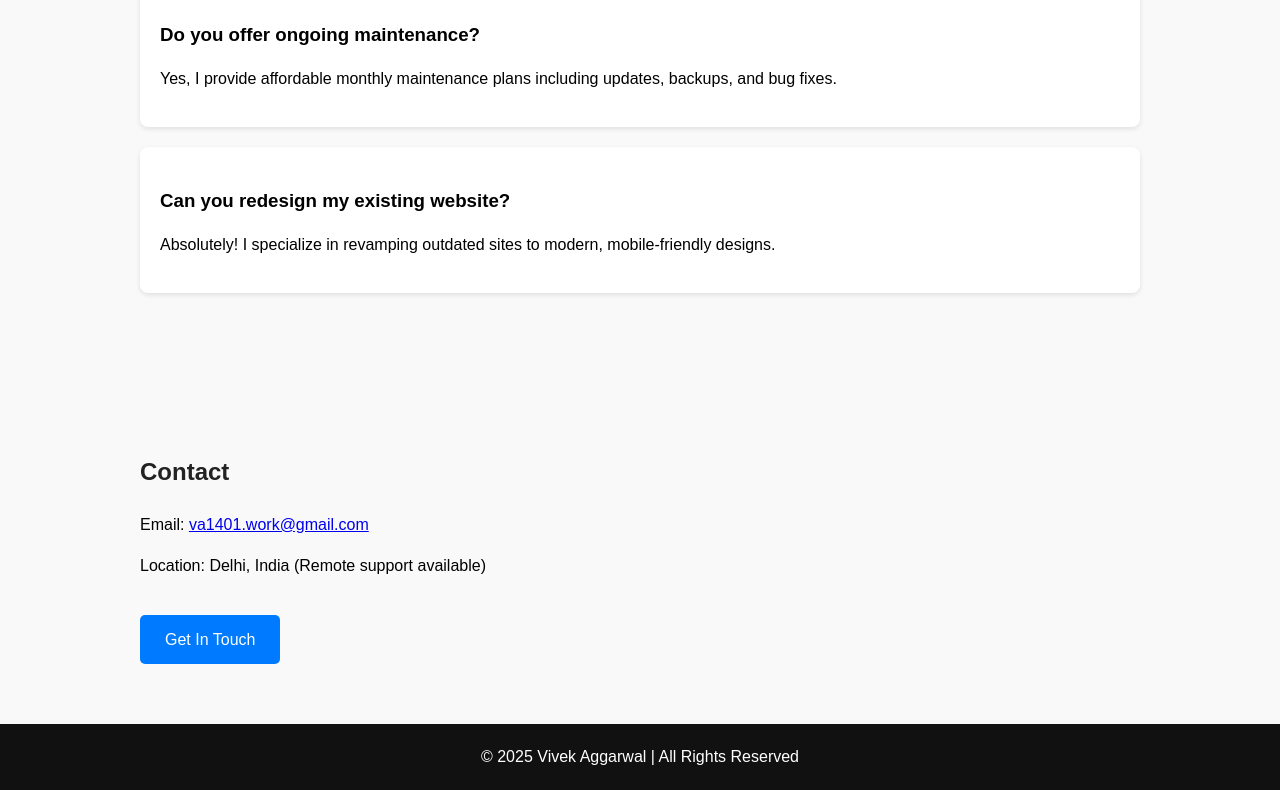
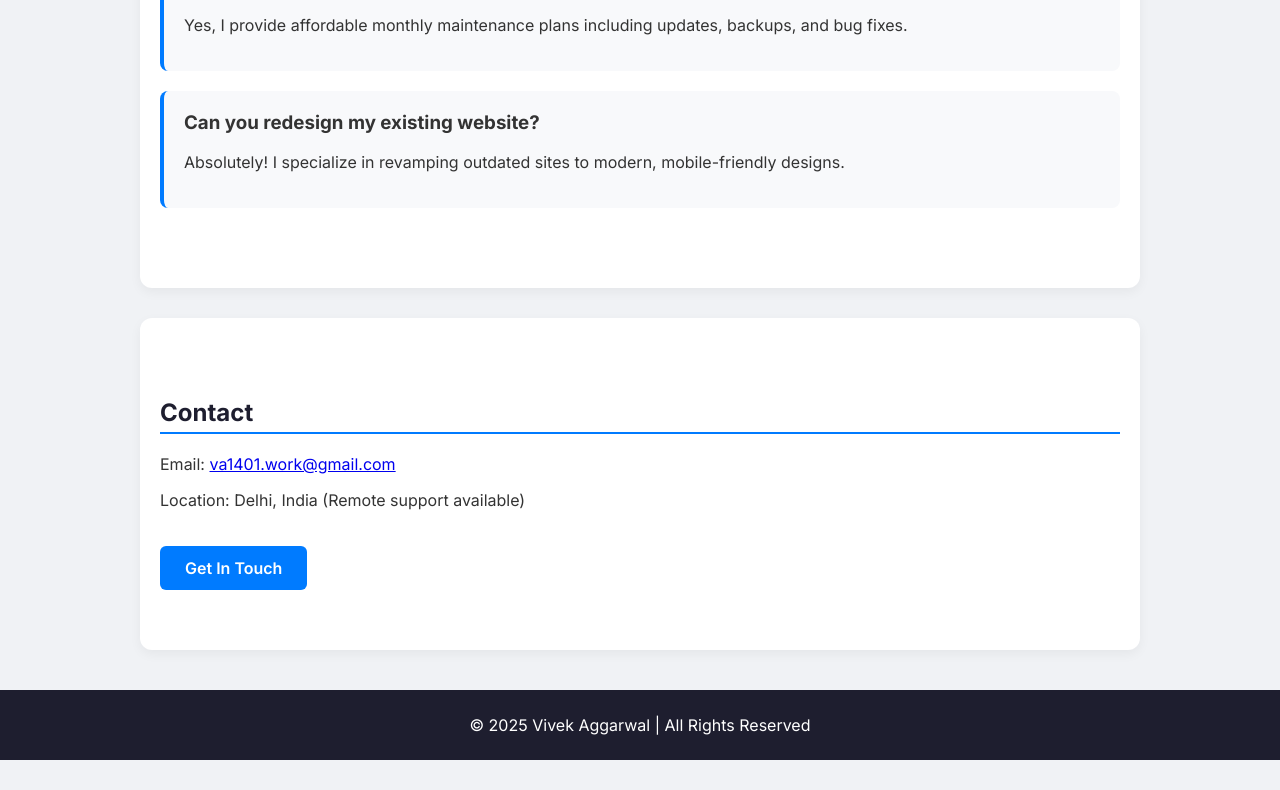
Before and after one commit to online-12/services, a plain HTML site: page index.html in a window 1280 px wide. Shown: the part 1787-2577 px from the top of the page. After the commit the page ends 2547 px from the top, so only its background shows below. Drawn offline with Linux system fonts and the light colour scheme.

Commit message:
Update index.html

```diff
--- a/index.html
+++ b/index.html
@@ -1,28 +1,44 @@
 <!DOCTYPE html>
 <html lang="en">
 <head>
-  <meta charset="UTF-8">
-  <meta name="viewport" content="width=device-width, initial-scale=1">
+  <meta charset="UTF-8" />
+  <meta name="viewport" content="width=device-width, initial-scale=1.0" />
   <title>Vivek Aggarwal | Software & Website Services</title>
+  <link href="https://fonts.googleapis.com/css2?family=Inter:wght@400;600;700&display=swap" rel="stylesheet">
   <style>
+    * {
+      box-sizing: border-box;
+    }
     body {
-      font-family: Arial, sans-serif;
+      font-family: 'Inter', sans-serif;
       margin: 0;
       padding: 0;
-      line-height: 1.6;
-      background-color: #f9f9f9;
+      background-color: #f0f2f5;
+      color: #333;
     }
-    header, footer {
-      background: #111;
-      color: #fff;
-      padding: 20px;
+    header {
+      background-color: #1e1e2f;
+      color: #ffffff;
+      padding: 30px 20px;
       text-align: center;
     }
+    header h1 {
+      margin: 0;
+      font-size: 2.5em;
+    }
+    header p {
+      margin-top: 10px;
+      font-size: 1.1em;
+      opacity: 0.9;
+    }
+    nav {
+      margin-top: 15px;
+    }
     nav a {
+      color: #ffffff;
       margin: 0 15px;
-      color: white;
       text-decoration: none;
-      font-weight: bold;
+      font-weight: 600;
     }
     nav a:hover {
       text-decoration: underline;
@@ -31,32 +47,46 @@
       padding: 60px 20px;
       max-width: 1000px;
       margin: auto;
+      background-color: #ffffff;
+      margin-top: 30px;
+      border-radius: 12px;
+      box-shadow: 0 4px 12px rgba(0,0,0,0.05);
     }
-    h1, h2 {
-      color: #222;
+    h2 {
+      color: #1e1e2f;
+      margin-bottom: 20px;
+      border-bottom: 2px solid #007bff;
+      padding-bottom: 5px;
     }
     .btn {
       display: inline-block;
       background: #007bff;
-      color: white;
+      color: #ffffff;
       padding: 12px 25px;
-      border: none;
       text-decoration: none;
+      border-radius: 6px;
       margin-top: 20px;
-      border-radius: 5px;
+      font-weight: 600;
     }
     ul {
       padding-left: 20px;
     }
     .project, .faq {
-      background: #fff;
+      background: #f8f9fb;
       padding: 20px;
-      margin: 20px 0;
+      margin-bottom: 20px;
+      border-left: 4px solid #007bff;
       border-radius: 8px;
-      box-shadow: 0 2px 5px rgba(0,0,0,0.1);
     }
     .faq h3 {
-      margin-bottom: 10px;
+      margin-top: 0;
+    }
+    footer {
+      background-color: #1e1e2f;
+      color: #ffffff;
+      text-align: center;
+      padding: 25px 20px;
+      margin-top: 40px;
     }
   </style>
 </head>
```
